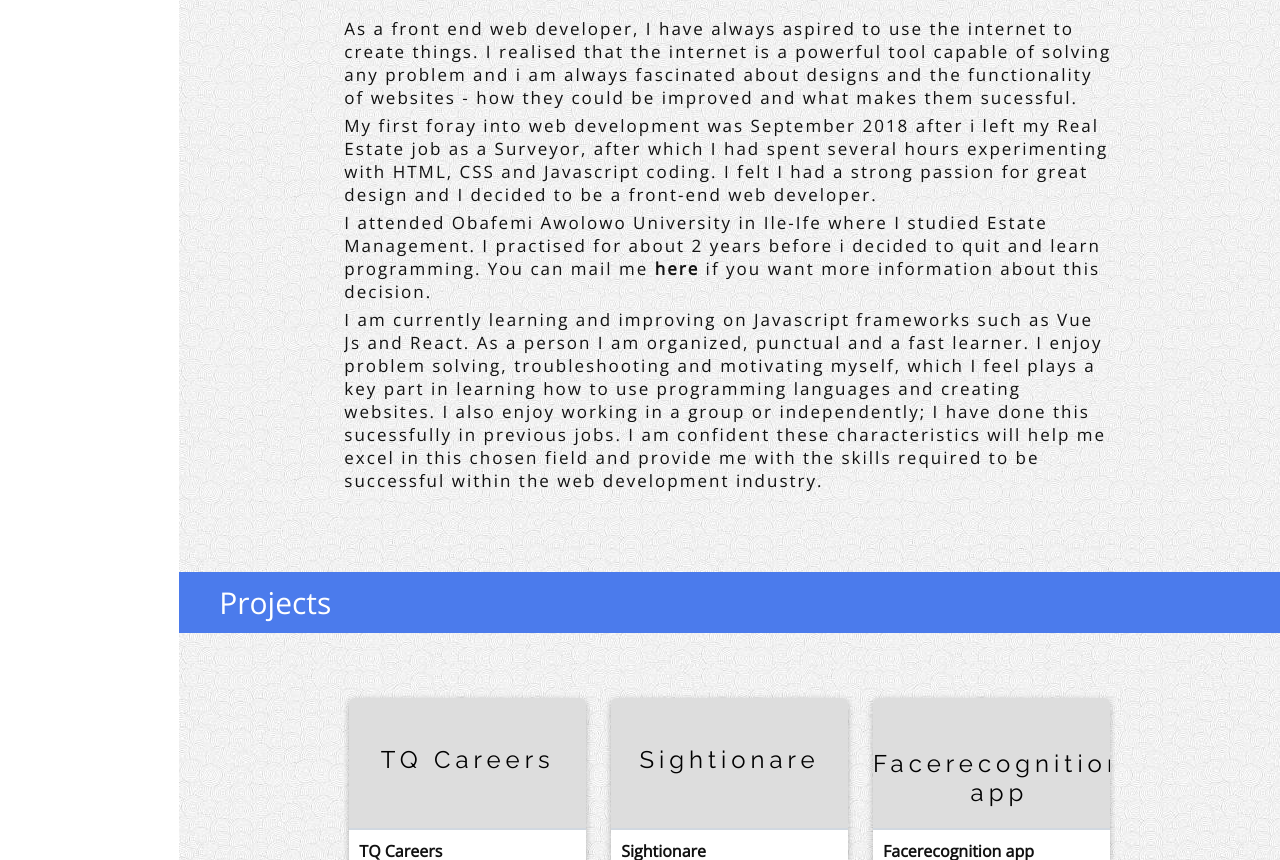
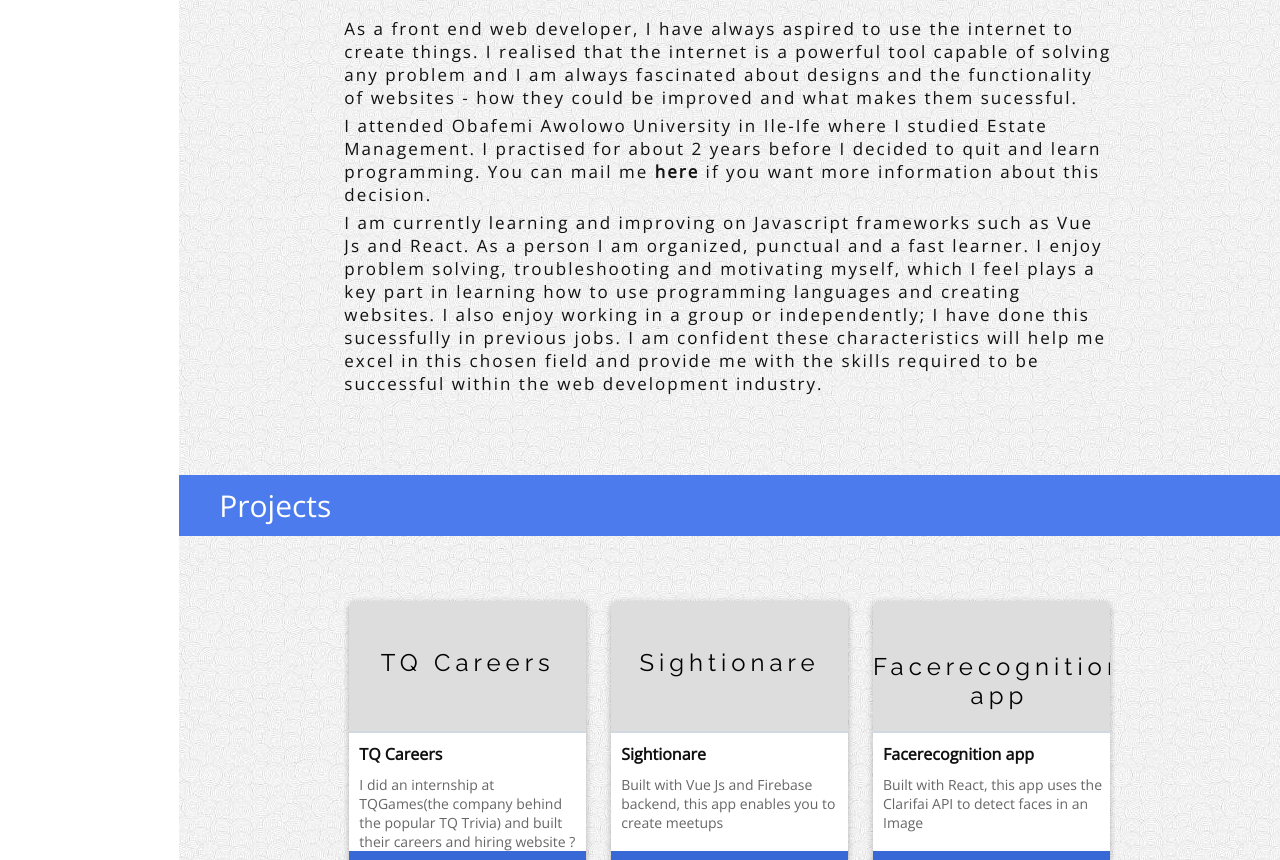
Before and after one commit to Isaacolagoke/isaacolagoke, a plain HTML site: page index.html in a window 1280 px wide. Shown: the part 1031-1891 px from the top of the page. Drawn offline with nearby package versions, Linux system fonts and the light colour scheme.

```diff
--- a/index.html
+++ b/index.html
@@ -53,14 +53,11 @@
                 <div class="intro-text2">
 
                     <p> As a front end web developer, I have always aspired to use the internet to create things.
-                    I realised that the internet is a powerful tool capable of solving any problem and i am always fascinated about designs and the functionality of
+                    I realised that the internet is a powerful tool capable of solving any problem and I am always fascinated about designs and the functionality of
                      websites - how they could be improved and what makes them sucessful.
                     </p>
                     <p>
-                    My first foray into web development was September 2018 after i left my Real Estate job as a Surveyor, after which I had spent several hours experimenting with HTML, CSS and Javascript coding. I felt I had a strong passion for great design and I decided to be a front-end web developer.
-                </p>
-                    <p>
-                    I attended Obafemi Awolowo University in Ile-Ife where I studied Estate Management. I practised for about 2 years before i decided to quit and learn programming.
+                    I attended Obafemi Awolowo University in Ile-Ife where I studied Estate Management. I practised for about 2 years before I decided to quit and learn programming.
                     You can mail me <span class=""><a href="mailto:lanre.isaac1@gmail.com?Subject=Hello%20again" target="_top"><b>here</b></a></span> if you want more information about this decision.
                     </p>
                     <p>
@@ -96,7 +93,7 @@
 
                         <div class="card-description">
                             <h4>TQ Careers</h4>
-                            <p>Built with Bootstrap and Javascript, for Trivia Quest games.</p>
+                            <p>I did an internship at TQGames(the company behind the popular TQ Trivia) and built their careers and hiring website ?</p>
                         </div>
                         <div class="card-link">
                                 <a href="http://careers.playtq.com/"><i class="fas fa-external-link-alt pd"></i>visit</a>
```
